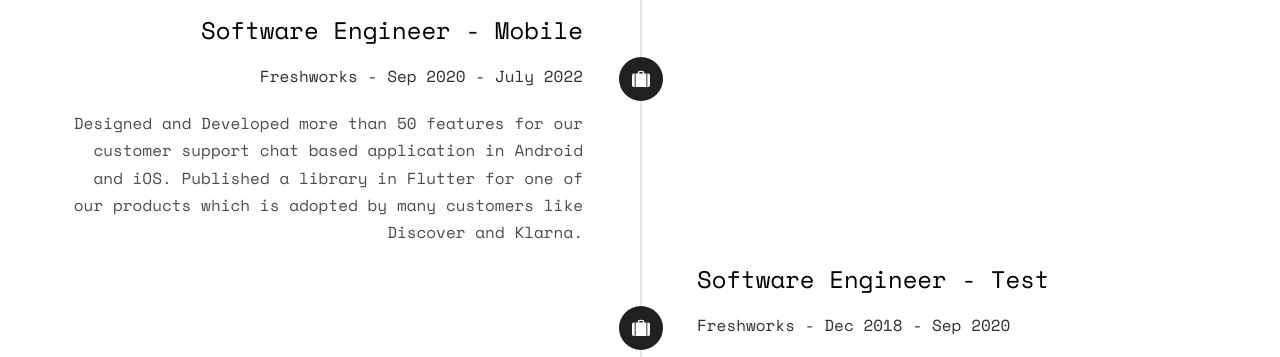
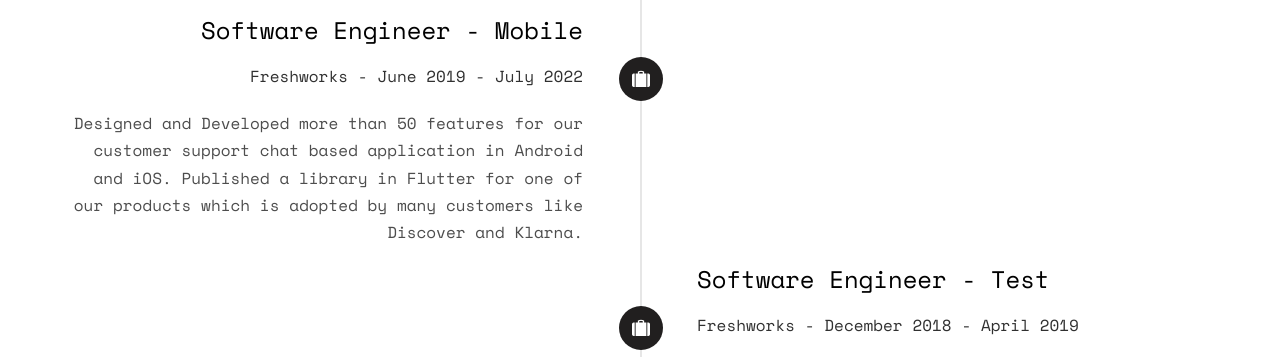
Before and after one commit to roh-it/roh-it.github.io, a plain HTML site: page index.html in a window 1280 px wide. Shown: the part 2254-2611 px from the top of the page. Drawn offline with nearby package versions, Linux system fonts and the light colour scheme; some packages are replaced by stand-ins of ours; no server answers; files whose address does not match are found by name.

Commit message:
Fix Dates

```diff
--- a/index.html
+++ b/index.html
@@ -138,7 +138,7 @@
 							<div class="timeline-panel">
 								<div class="timeline-heading">
 									<h3 class="timeline-title">Software Engineer - Mobile</h3>
-									<span class="company">Freshworks - Sep 2020 - July 2022</span>
+									<span class="company">Freshworks - June 2019 - July 2022</span>
 								</div>
 								<div class="timeline-body">
 									<p>Designed and Developed more than 50 features for our customer support chat based application in Android and iOS. Published a library in Flutter for one of our products which is adopted by many customers like Discover and Klarna.</p>
@@ -150,7 +150,7 @@
 							<div class="timeline-panel">
 								<div class="timeline-heading">
 									<h3 class="timeline-title">Software Engineer - Test</h3>
-									<span class="company">Freshworks - Dec 2018 - Sep 2020</span>
+									<span class="company">Freshworks - December 2018 - April 2019</span>
 								</div>
 								<div class="timeline-body">
 									<p>Automated over 500+ regression test cases, speeding up the release process by 25%. Took 100% ownership of critical modules of the product such as billing, login and sign up.</p>
```
